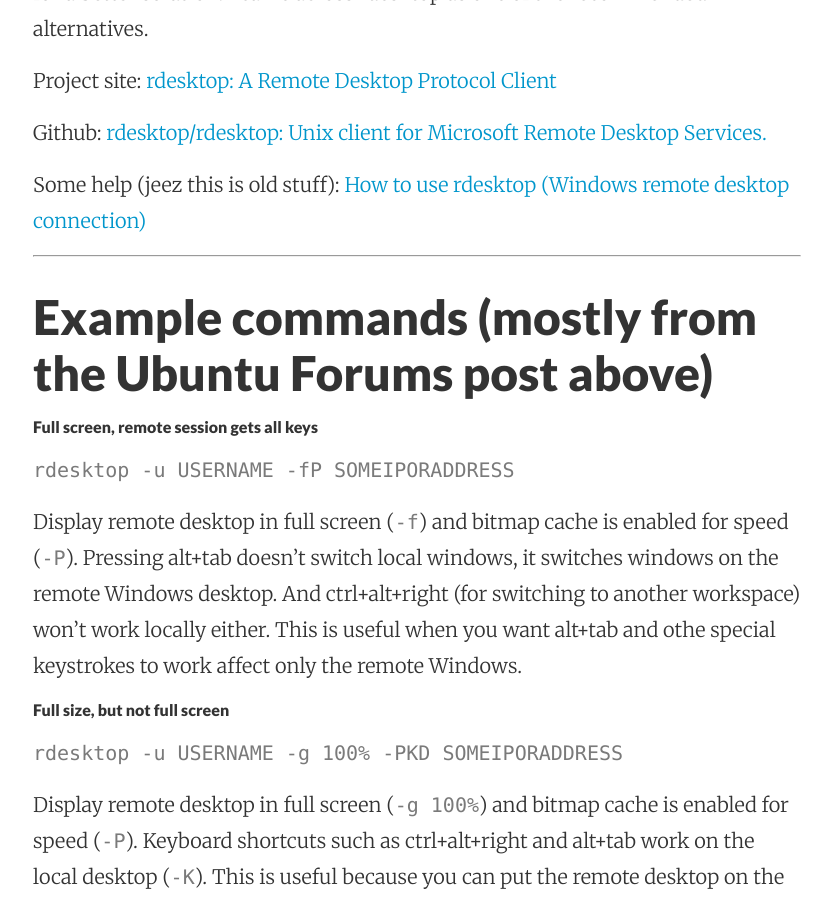
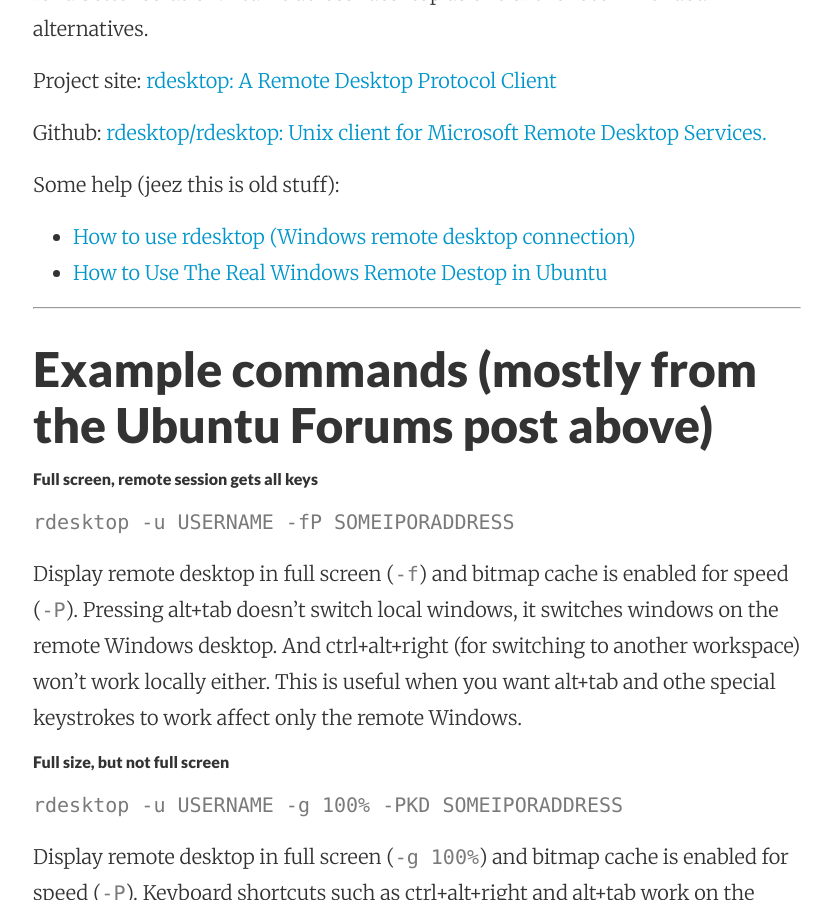
Before and after one commit to mattymaloney/mattymaloney.github.io, a Jekyll site: the page built from _posts/2016-04-09-rdesktop-rdp-wmctrl.md, in a window 1280 px wide and 900 px high, scrolled down 580 px. Shown: the whole window, without its empty margins (223-1055 px from the left). Built offline with Jekyll 4.4.1, drawn with Linux system fonts in a browser that asks for light colours.

Commit message:
Updated 2016-04-09-rdesktop-rdp-wmctrl.md

```diff
--- a/_posts/2016-04-09-rdesktop-rdp-wmctrl.md
+++ b/_posts/2016-04-09-rdesktop-rdp-wmctrl.md
@@ -3,6 +3,7 @@
 layout: post
 title: Remote Desktop via RDP with rdesktop
 ---
+
 
 After dealing with too many reliability (keyboard mostly) issues with the Fedora Xfce default RDP client (Vinagre Remote Desktop Viewer v3.18.2), I'm searching for a better solution. I came across rdesktop as one of the recommended alternatives.
 
@@ -13,7 +14,9 @@
 [rdesktop/rdesktop: Unix client for Microsoft Remote Desktop Services.](https://github.com/rdesktop/rdesktop)
 
 Some help (jeez this is old stuff):
-[How to use rdesktop (Windows remote desktop connection)](http://ubuntuforums.org/showthread.php?t=824710)
+
+* [How to use rdesktop (Windows remote desktop connection)](http://ubuntuforums.org/showthread.php?t=824710)
+* [How to Use The Real Windows Remote Destop in Ubuntu](http://www.geekyprojects.com/tutorials/how-to-use-the-real-windows-remote-destop-in-ubuntu/)
 
 ---
 
```
